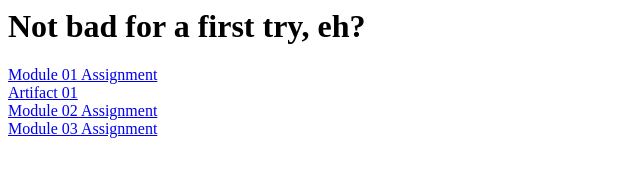
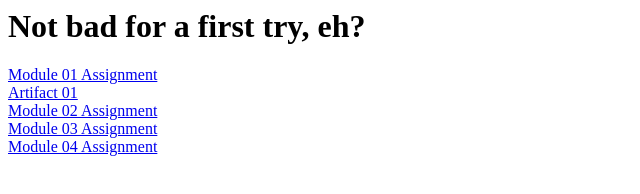
Before and after one commit to cieracwaller/winter2019, a plain HTML site: page index.html in a window 1280 px wide. Shown: the whole page, without its empty margins (0-640 px from the left). Drawn offline with Linux system fonts and the light colour scheme.

Commit message:
Update index.html

```diff
--- a/index.html
+++ b/index.html
@@ -10,6 +10,8 @@
     <a href="https://cieracwaller.github.io/winter2019/artifact01">Artifact 01</a><br>
     <a href="https://cieracwaller.github.io/winter2019/Module02">Module 02 Assignment</a><br>
     <a href="https://cieracwaller.github.io/winter2019/Module03">Module 03 Assignment</a><br>
+    <a href="https://cieracwaller.github.io/winter2019/Module04">Module 04 Assignment</a><br>
+
   </p>
 </body>
 </html>
```
